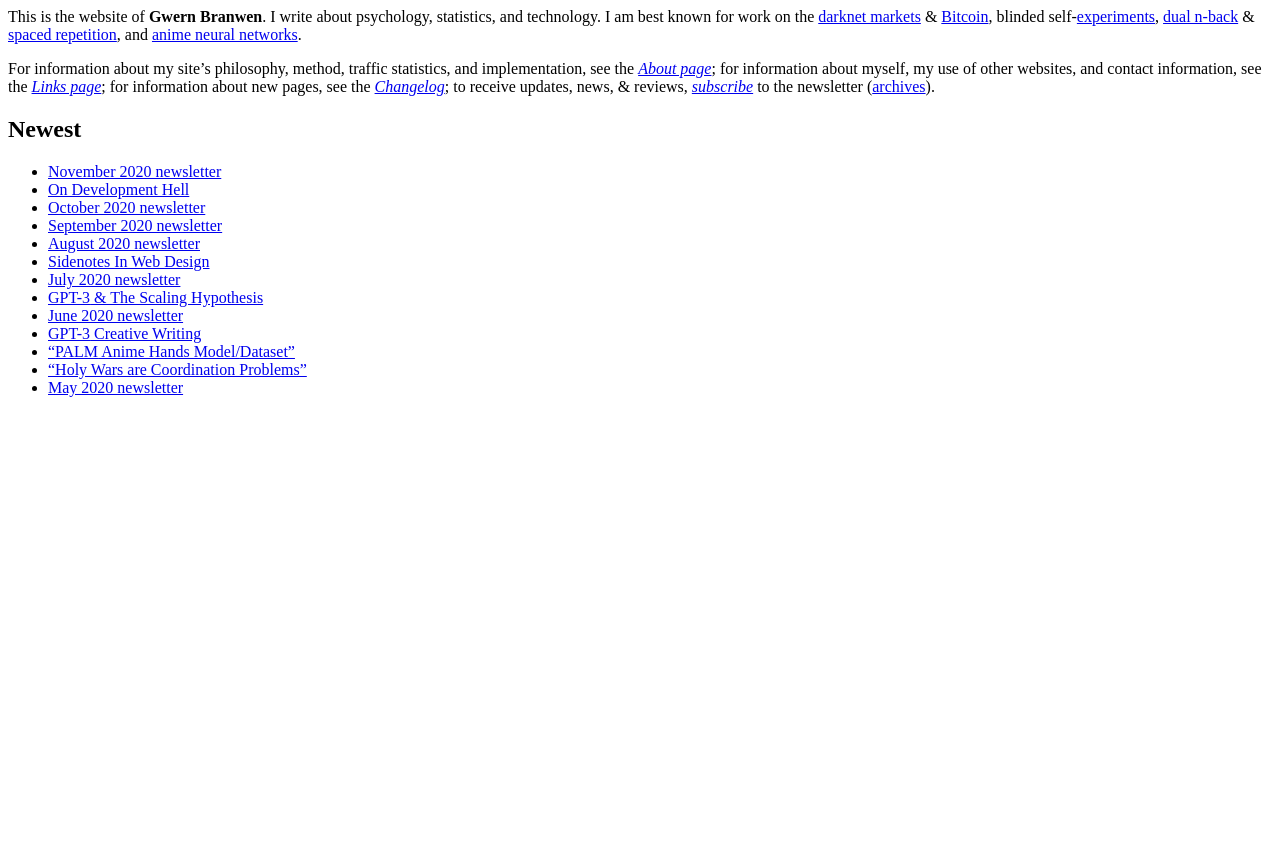
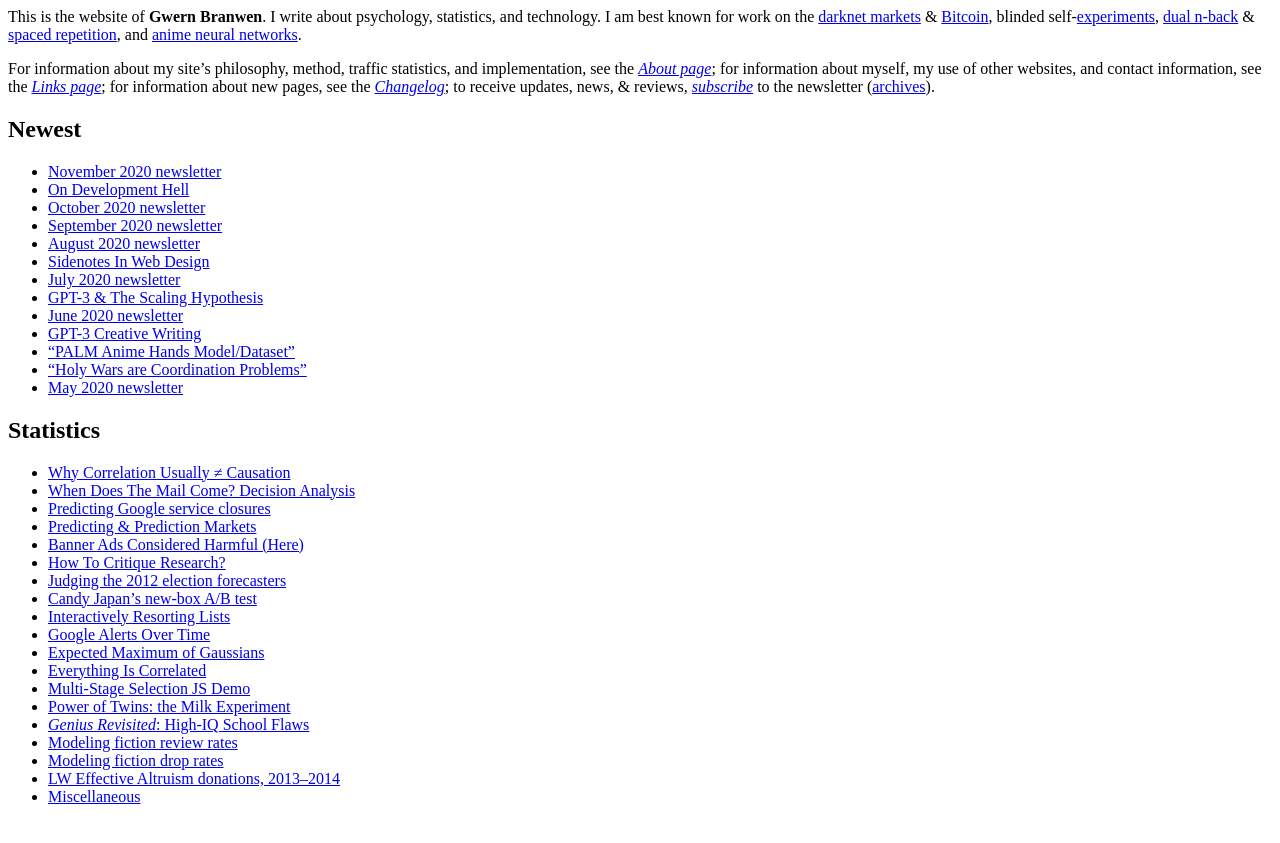
Before and after one commit to dmkgll/dmkgll, a Jekyll site: the page built from testing.md, in a window 1280 px wide. Shown: the top 843 px of the page. Built offline with Jekyll 4.4.1, drawn with Linux system fonts in a browser that asks for light colours.

Commit message:
Update testing.md

```diff
--- a/testing.md
+++ b/testing.md
@@ -24,3 +24,27 @@ layout: index
 <li><a href="/web/20210101003743/https://www.gwern.net/Holy-wars" class="docMetadata linkBibliography-has-annotation spawns-popup">“Holy Wars are Co­or­di­na­tion Prob­lems”</a></li>
 <li><a href="/web/20210101003743/https://www.gwern.net/newsletter/2020/05" class="docMetadata linkBibliography-has-annotation spawns-popup">May 2020 newslet­ter</a></li>
 </ul>
+
+## Statistics
+
+<ul>
+<li><a href="/web/20210101003743/https://www.gwern.net/Causality" id="causality-2" class="docMetadata linkBibliography-has-annotation spawns-popup">Why Cor­re­la­tion Usu­ally ≠ Cau­sa­tion</a></li>
+<li><a href="/web/20210101003743/https://www.gwern.net/Mail-delivery" id="mail-2" class="docMetadata linkBibliography-has-annotation spawns-popup">When Does The Mail Come? De­ci­sion Analy­sis</a></li>
+<li><a href="/web/20210101003743/https://www.gwern.net/Google-shutdowns" id="shutdowns-2" class="docMetadata linkBibliography-has-annotation spawns-popup">Pre­dict­ing Google ser­vice clo­sures</a></li>
+<li><a href="/web/20210101003743/https://www.gwern.net/Prediction-markets" class="docMetadata linkBibliography-has-annotation spawns-popup">Pre­dict­ing &amp; Pre­dic­tion Mar­kets</a></li>
+<li><a href="/web/20210101003743/https://www.gwern.net/Ads" id="ads-2" class="docMetadata linkBibliography-has-annotation spawns-popup">Ban­ner Ads Con­sid­ered Harm­ful (Here)</a></li>
+<li><a href="/web/20210101003743/https://www.gwern.net/Research-criticism" class="docMetadata linkBibliography-has-annotation spawns-popup">How To Cri­tique Re­search?</a></li>
+<li><a href="/web/20210101003743/https://www.gwern.net/2012-election-predictions" class="docMetadata linkBibliography-has-annotation spawns-popup">Judg­ing the 2012 elec­tion fore­cast­ers</a></li>
+<li><a href="/web/20210101003743/https://www.gwern.net/Candy-Japan" class="docMetadata linkBibliography-has-annotation spawns-popup">Candy Japan’s new-box A/<wbr>B test</a></li>
+<li><a href="/web/20210101003743/https://www.gwern.net/Resorter" class="docMetadata linkBibliography-has-annotation spawns-popup">In­ter­ac­tively Re­sort­ing Lists</a></li>
+<li><a href="/web/20210101003743/https://www.gwern.net/Google-Alerts" class="docMetadata linkBibliography-has-annotation spawns-popup">Google Alerts Over Time</a></li>
+<li><a href="/web/20210101003743/https://www.gwern.net/Order-statistics" class="docMetadata linkBibliography-has-annotation spawns-popup">Ex­pected Max­i­mum of Gaus­sians</a></li>
+<li><a href="/web/20210101003743/https://www.gwern.net/Everything" class="docMetadata linkBibliography-has-annotation spawns-popup">Every­thing Is Cor­re­lated</a></li>
+<li><a href="/web/20210101003743/https://www.gwern.net/docs/statistics/order/beanmachine-multistage/index.html" class="docMetadata linkBibliography-has-annotation spawns-popup">Mul­ti­-Stage Se­lec­tion JS Demo</a></li>
+<li><a href="/web/20210101003743/https://www.gwern.net/Milk" class="docMetadata linkBibliography-has-annotation spawns-popup">Power of Twins: the Milk Ex­per­i­ment</a></li>
+<li><a href="/web/20210101003743/https://www.gwern.net/Hunter" class="docMetadata linkBibliography-has-annotation spawns-popup"><em>Ge­nius Re­vis­ited</em>: High­-IQ School Flaws</a></li>
+<li><a href="/web/20210101003743/https://www.gwern.net/hpmor#analysis" class="has-content spawns-popup">Mod­el­ing fic­tion re­view rates</a></li>
+<li><a href="/web/20210101003743/https://www.gwern.net/GoodReads" class="docMetadata linkBibliography-has-annotation spawns-popup">Mod­el­ing fic­tion drop rates</a></li>
+<li><a href="/web/20210101003743/https://www.gwern.net/EA-donations" class="docMetadata linkBibliography-has-annotation spawns-popup">LW Effec­tive Al­tru­ism do­na­tions, 2013–2014</a></li>
+<li><a href="/web/20210101003743/https://www.gwern.net/Statistical-notes" class="docMetadata linkBibliography-has-annotation spawns-popup">Mis­cel­la­neous</a></li>
+</ul>
```
